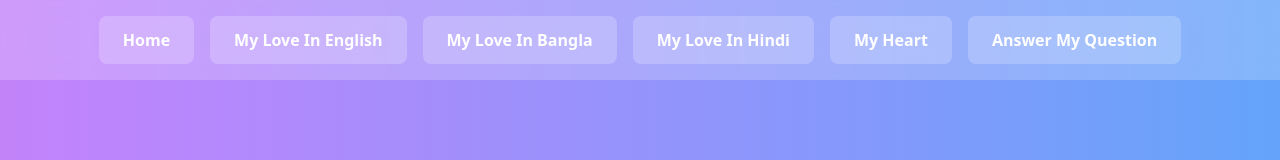
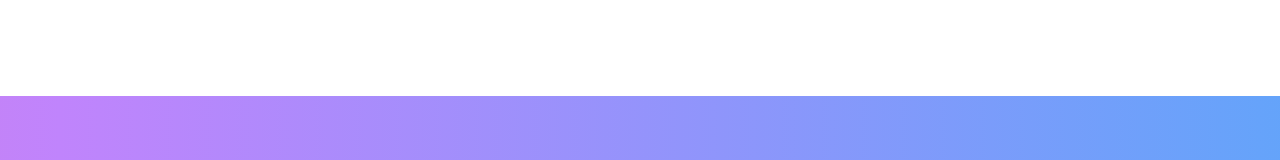
Before and after one commit to askmesupu/finalhope, a React (Create React App) app: page / in a window 1280 px wide. Shown: the top 160 px of the page. Built offline with nearby package versions, Linux system fonts and the light colour scheme.

Commit message:
Update Navbar.js

```diff
--- a/src/components/Navbar.js
+++ b/src/components/Navbar.js
@@ -3,13 +3,12 @@ import SubpageButton from "./SubpageButton";
 
 export default function Navbar() {
   return (
-    <nav className="w-full flex justify-center gap-4 py-4 bg-white/20 backdrop-blur-md fixed top-0 z-50">
-      <SubpageButton to="/" label="Home" />
-      <SubpageButton to="/english" label="My Love In English" />
-      <SubpageButton to="/bangla" label="My Love In Bangla" />
-      <SubpageButton to="/hindi" label="My Love In Hindi" />
-      <SubpageButton to="/myheart" label="My Heart" />
-      <SubpageButton to="/question" label="Answer My Question" />
+    <nav className="w-full flex flex-col md:flex-row justify-center items-center gap-4 md:gap-6 p-4 md:p-6">
+      <SubpageButton to="/my-love-english" label="My Love (English)" />
+      <SubpageButton to="/my-love-bangla" label="My Love (Bangla)" />
+      <SubpageButton to="/my-love-hindi" label="My Love (Hindi)" />
+      <SubpageButton to="/my-heart" label="My Heart" />
+      <SubpageButton to="/answer-my-question" label="Answer My Question" />
     </nav>
   );
-    }
+}
```
